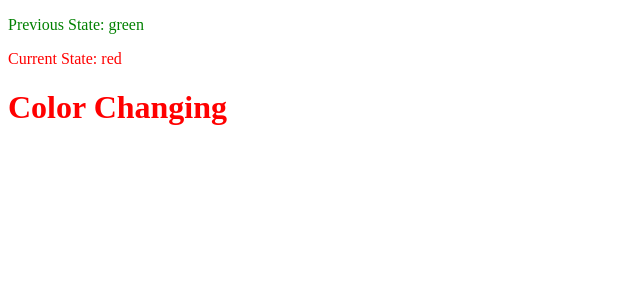
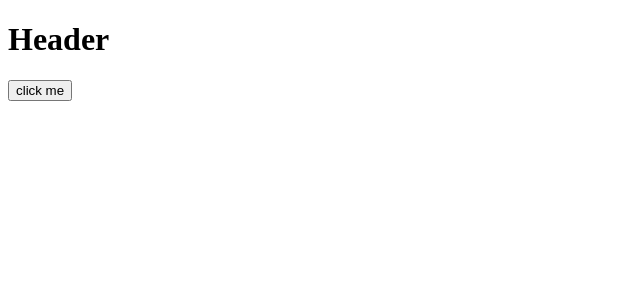
Before and after one commit to Niranjangkr/JavaScript-college-Assignment_vitejs-vite-rxqopk, a React (Vite) app: page / in a window 1280 px wide. Shown: the top 300 px of the page, without its empty margins (0-640 px from the left). Built offline with nearby package versions, Linux system fonts and the light colour scheme.

Commit message:
1 file modified, 1 added

```diff
--- a/src/App.jsx
+++ b/src/App.jsx
@@ -1,11 +1,13 @@
 import CarUpdate from './Components/CarUpdate';
 import ColoredCar from './Components/ColoredCar';
+import Container from './Components/Container';
 import Suv from './Components/Suv';
 
 function App() {
   return (
     <div className="App">
-      <CarUpdate />
+      <Container />
+      {/* <CarUpdate /> */}
       {/* <ColoredCar brand = "Maruti Suzuki" model = "Alto 800" color = "red"/> */}
       {/* <Suv brand="Maruti Suzuki" model="Alto 800" color="green" /> */}
     </div>
--- /dev/null
+++ b/src/Components/Container.jsx
@@ -0,0 +1,41 @@
+import React from 'react';
+
+class Container extends React.Component {
+  constructor() {
+    super();
+    this.state = { show: true };
+  }
+
+  delHeader  = () => {
+    this.setState({show: !this.state.show})
+  }
+
+  render() {
+    let myHeader;
+    if (this.state.show) {
+      myHeader = <Child />;
+    }
+
+    return (
+      <div>
+        {myHeader}
+        <button onClick={this.delHeader}>click me</button>
+      </div>
+    );
+  }
+}
+
+class Child extends React.Component {
+
+  render() {
+    return <h1>Header</h1>;
+  }
+
+
+  componentWillUnmount() {
+    alert('Header is  going to be deleted');
+  }
+
+}
+
+export default Container;
```
